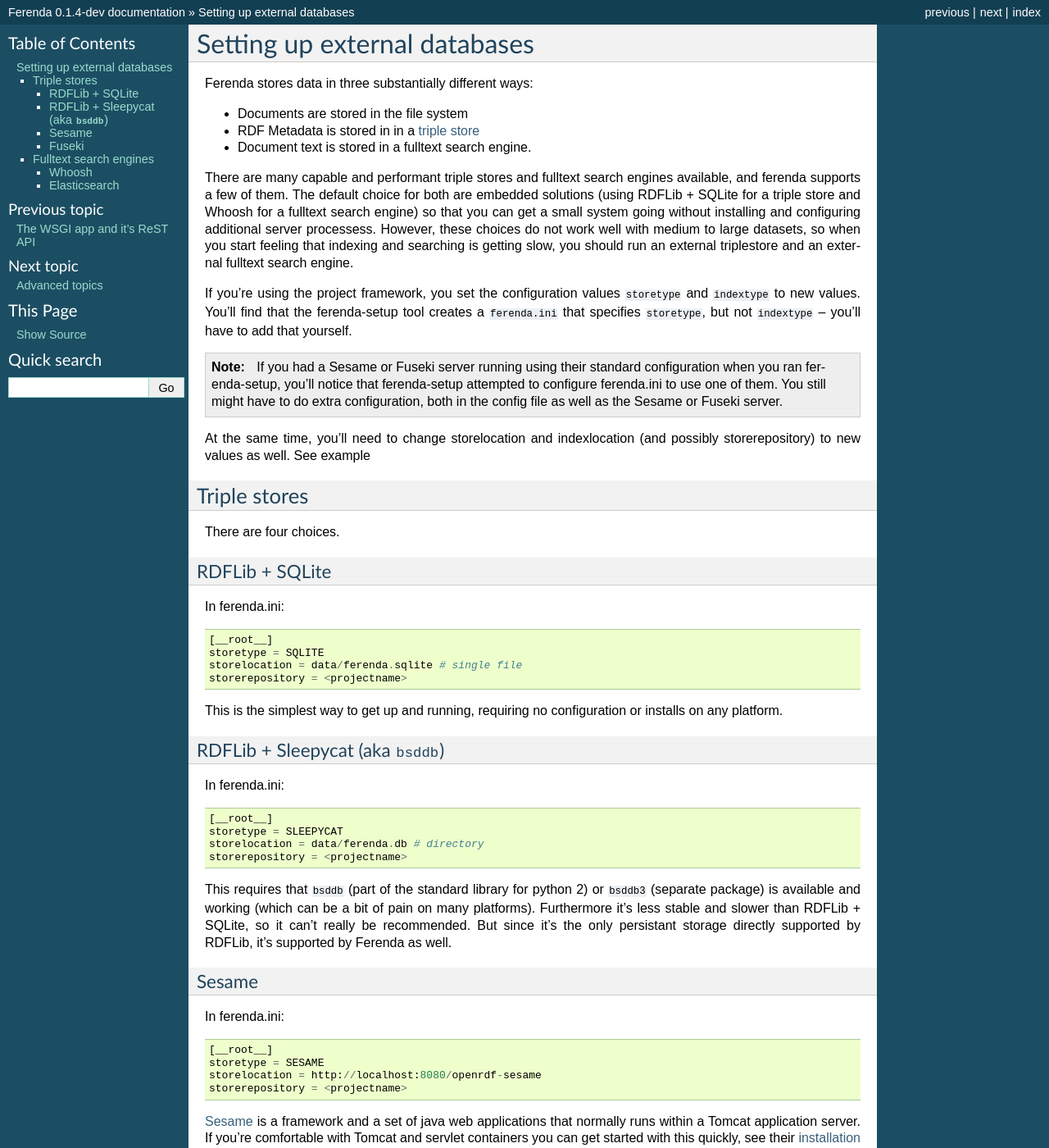
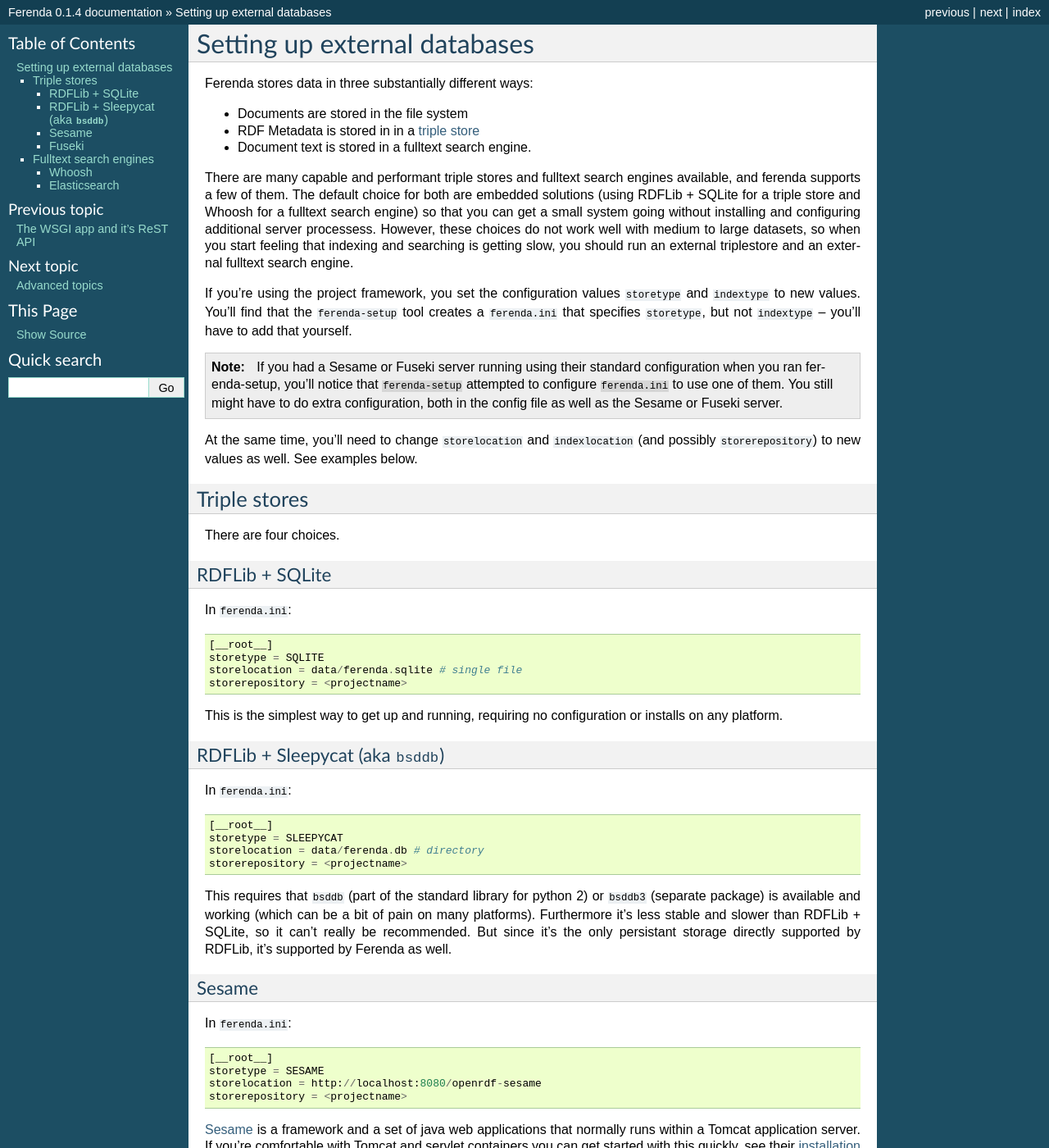
Before and after one commit to staffanm/ferenda, a Sphinx documentation site: the page built from doc/external-dbs.rst, in a window 1280 px wide and 1400 px high. Shown: the whole window at 82% size. Built offline with Sphinx 7.4.7, drawn with Linux system fonts in a browser that asks for light colours; some of the changed text lies outside the part shown.

Commit message:
doc fixes + py26 compat

```diff
--- a/doc/external-dbs.rst
+++ b/doc/external-dbs.rst
@@ -7,15 +7,33 @@
 * RDF Metadata is stored in in a `triple store <http://en.wikipedia.org/wiki/Triplestore>`_
 * Document text is stored in a fulltext search engine.
 
-There are many capable and performant triple stores and fulltext search engines available, and ferenda supports a few of them. The default choice for both are embedded solutions (using RDFLib + SQLite for a triple store and Whoosh for a fulltext search engine) so that you can get a small system going without installing and configuring additional server processess. However, these choices do not work well with medium to large datasets, so when you start feeling that indexing and searching is getting slow, you should run an external triplestore and an external fulltext search engine.
+There are many capable and performant triple stores and fulltext
+search engines available, and ferenda supports a few of them. The
+default choice for both are embedded solutions (using RDFLib + SQLite
+for a triple store and Whoosh for a fulltext search engine) so that
+you can get a small system going without installing and configuring
+additional server processess. However, these choices do not work well
+with medium to large datasets, so when you start feeling that indexing
+and searching is getting slow, you should run an external triplestore
+and an external fulltext search engine.
 
-If you're using the project framework, you set the configuration values ``storetype`` and ``indextype`` to new values. You'll find that the ferenda-setup tool creates a ``ferenda.ini`` that specifies ``storetype``, but not ``indextype`` -- you'll have to add that yourself.
+If you're using the project framework, you set the configuration
+values ``storetype`` and ``indextype`` to new values. You'll find that
+the ``ferenda-setup`` tool creates a ``ferenda.ini`` that specifies
+``storetype``, but not ``indextype`` -- you'll have to add that
+yourself.
 
 .. note::
 
-   If you had a Sesame or Fuseki server running using their standard configuration when you ran ferenda-setup, you'll notice that ferenda-setup attempted to configure ferenda.ini to use one of them. You still might have to do extra configuration, both in the config file as well as the Sesame or Fuseki server.
+   If you had a Sesame or Fuseki server running using their standard
+   configuration when you ran ferenda-setup, you'll notice that
+   ``ferenda-setup`` attempted to configure ``ferenda.ini`` to use one of
+   them. You still might have to do extra configuration, both in the
+   config file as well as the Sesame or Fuseki server.
 
-At the same time, you'll need to change storelocation and indexlocation (and possibly storerepository) to new values as well. See example
+At the same time, you'll need to change ``storelocation`` and
+``indexlocation`` (and possibly ``storerepository``) to new values as
+well. See examples below.
 
 
 .. _external-triplestore:
@@ -28,7 +46,7 @@
 RDFLib + SQLite
 ^^^^^^^^^^^^^^^
 
-In ferenda.ini::
+In ``ferenda.ini``::
 
     [__root__]
     storetype = SQLITE
@@ -40,7 +58,7 @@
 RDFLib + Sleepycat (aka ``bsddb``)
 ^^^^^^^^^^^^^^^^^^^^^^^^^^^^^^^^^^
 
-In ferenda.ini::
+In ``ferenda.ini``::
 
     [__root__]
     storetype = SLEEPYCAT
@@ -52,7 +70,7 @@
 Sesame
 ^^^^^^
 
-In ferenda.ini::
+In ``ferenda.ini``::
 
     [__root__]
     storetype = SESAME
@@ -61,7 +79,7 @@
 
 `Sesame <http://www.openrdf.org/index.jsp>`_ is a framework and a set of java web applications that normally runs within a Tomcat application server. If you're comfortable with Tomcat and servlet containers you can get started with this quickly, see their `installation instructions <http://www.openrdf.org/doc/sesame2/users/ch06.html>`_. You'll need to install both the actual Sesame Server and the OpenRDF workbench.
 
-After installing it and configuring ferenda.ini to use it, you'll need to use the OpenRDF workbench app (at ``http://localhost:8080/openrdf-workbench`` by default) to create a new repository. The recommended settings are::
+After installing it and configuring ``ferenda.ini`` to use it, you'll need to use the OpenRDF workbench app (at ``http://localhost:8080/openrdf-workbench`` by default) to create a new repository. The recommended settings are::
 
     Type: Native Java store
     ID: <projectname> # eg same as storerepository in ferenda.ini
@@ -74,7 +92,7 @@
 Fuseki
 ^^^^^^
 
-In ferenda.ini::
+In ``ferenda.ini``::
 
     [__root__]
     storetype = SESAME
@@ -95,7 +113,7 @@
 Whoosh
 ^^^^^^
 
-In ferenda.ini::
+In ``ferenda.ini``::
 
     [__root__]
     indextype = WHOOSH
@@ -108,10 +126,10 @@
 ^^^^^^^^^^^^^
 
 
-In ferenda.ini::
+In ``ferenda.ini``::
 
     [__root__]
     indextype = ELASTICSEARCH
     indexlocation = http://localhost:9200/ferenda/
 
-Elasticsearch is a distributed fulltext search engine in java which can run in a distributed fashion and which is accessed through a simple JSON/REST API. It's easy to setup -- just download it and run ``bin/elasticsearch`` as per the `instructions <http://www.elasticsearch.org/guide/reference/setup/installation/>`. Ferenda's support for Elasticsearch is new and not yet stable, but it should be able to handle much larger amounts of data.
+Elasticsearch is a distributed fulltext search engine in java which can run in a distributed fashion and which is accessed through a simple JSON/REST API. It's easy to setup -- just download it and run ``bin/elasticsearch`` as per the `instructions <http://www.elasticsearch.org/guide/reference/setup/installation/>`_. Ferenda's support for Elasticsearch is new and not yet stable, but it should be able to handle much larger amounts of data.
--- a/ferenda/__init__.py
+++ b/ferenda/__init__.py
@@ -20,4 +20,4 @@
 from .documentrepository import DocumentRepository
 from .pdfdocumentrepository import PDFDocumentRepository
 from .compositerepository import CompositeRepository
-__version__ = "0.1.4-dev" #gets pulled into setup.py and docs/conf.py
+__version__ = "0.1.4" #gets pulled into setup.py and docs/conf.py
```
Also changed, not shown: doc/intro.rst (+6 -4 lines), 1 other file.
